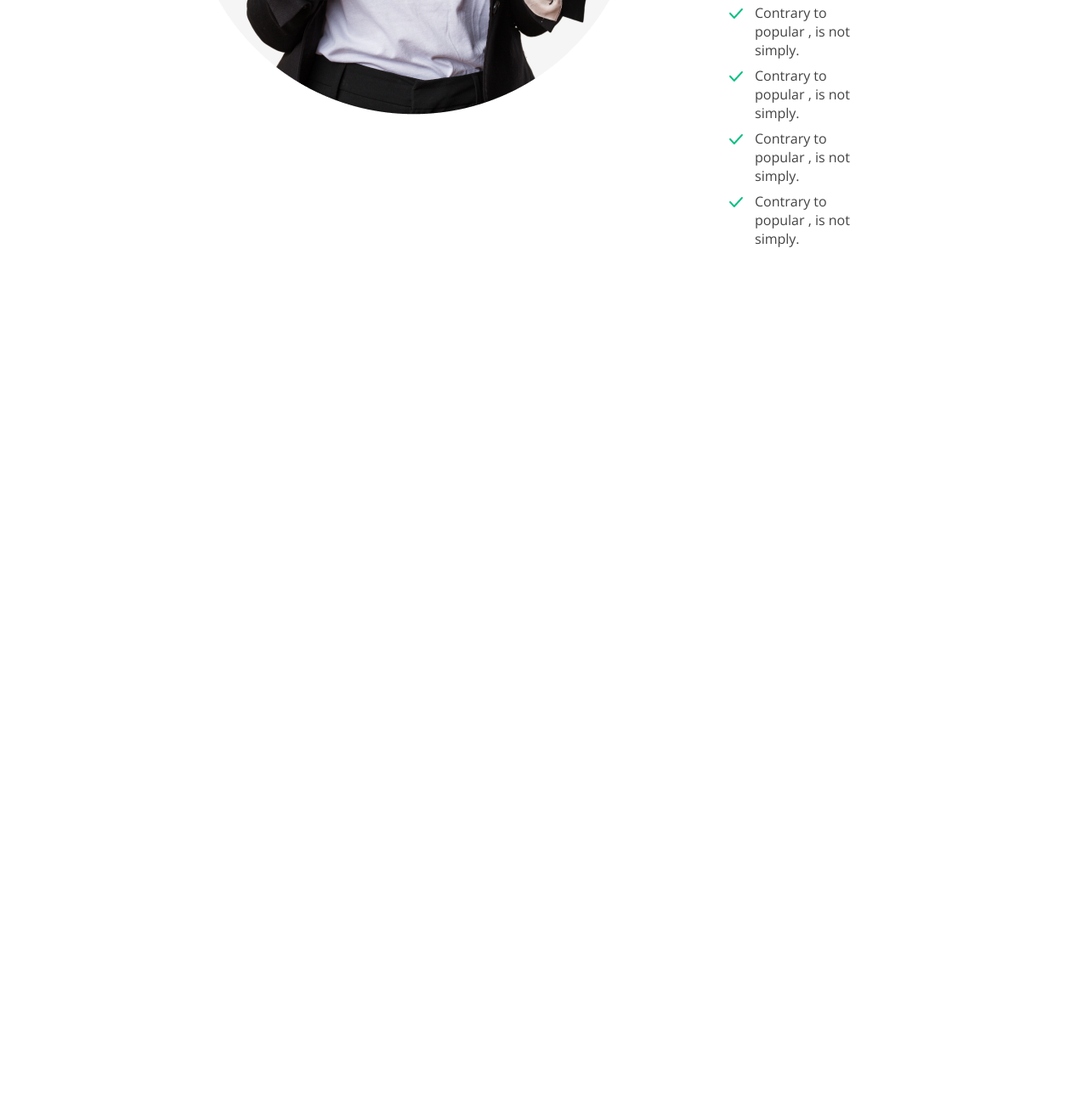
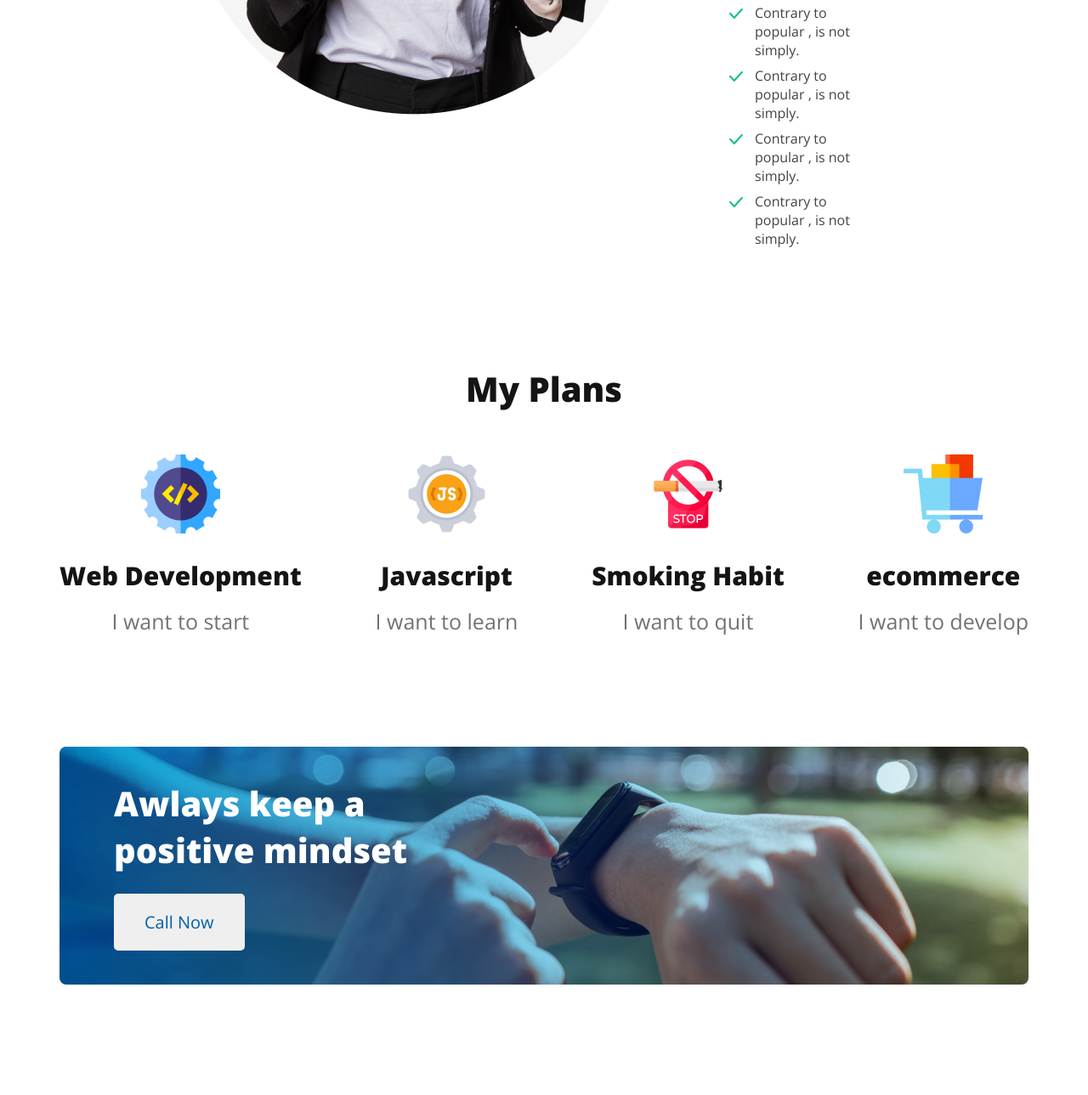
Before and after one commit to Farhan-Afrad/new-year-new-me, a plain HTML site: page index.html in a window 1280 px wide. Shown: the part 1754-3043 px from the top of the page at 85% size. Before the commit the page ends 2054 px from the top, so only its background shows below. Drawn offline with nearby package versions, Linux system fonts and the light colour scheme.

Commit message:
mindset section has been added

```diff
--- a/index.html
+++ b/index.html
@@ -52,7 +52,41 @@
                         </div>
                 </div>
             </div>
+        </section>
+        <!-- my plan section -->
+        <section class="my-plan">
+            <h2 class="plan-title">My Plans</h2>
+            <div class="plan-items-container">
+                <div class="plan-item">
+                    <img src="images/icons/web.png" alt="">
+                    <h3 class="item-title">Web Development</h3>
+                    <p class="item-description">I want to start</p>
+                </div>
+                <div class="plan-item">
+                    <img src="images/icons/js.png" alt="">
+                    <h3 class="item-title">Javascript</h3>
+                    <p class="item-description">I want to learn</p>
+                </div>
+                <div class="plan-item">
+                    <img src="images/icons/smoke.png" alt="">
+                    <h3 class="item-title">Smoking Habit</h3>
+                    <p class="item-description">I want to quit</p>
+                </div>
+                <div class="plan-item">
+                    <img src="images/icons/ecom.png" alt="">
+                    <h3 class="item-title">ecommerce</h3>
+                    <p class="item-description">I want to develop</p>
+                </div>
+            </div>
+        </section>
 
+        <!-- mindset section -->
+
+        <section class="mindset-container">
+            <div class="mindset">
+                <h2 class="mindset-title">Awlays keep a positive mindset</h2>
+                <button class="primary-btn">Call Now</button>
+            </div>
         </section>
     </main>
 </body>
--- a/styles/style.css
+++ b/styles/style.css
@@ -35,7 +35,9 @@
     border-radius: 5px;
     color: #005FAC;
 }
+
 /* my failure section styles */
+
 .myfailure{
     margin: 130px 320px 0 200px ;
     display: flex;
@@ -69,3 +71,63 @@
     width: 24px;
     margin-right: 10px;
 }
+
+/* my plan seciton style */
+
+.my-plan{
+    margin-top: 130px;
+}
+.plan-title{
+    text-align: center;
+    margin-bottom: 50px;
+    font-size: 40px;
+    font-weight: 700;
+    color: #151414;
+}
+.plan-items-container{
+    display: flex;
+    max-width: 1140px;
+    margin: 0 auto;
+    justify-content: space-between;
+    text-align: center;
+}
+.plan-item .item-title{
+    margin-top: 24px;
+    margin-bottom: 16px;
+    font-size: 30px;
+    font-weight: 700;
+    color: #151414;
+}
+.plan-item .item-description{
+    font-size: 25px;
+    font-weight: 500;
+    color: #737272;
+}
+
+/* mindset section styles */
+.mindset-container{
+    display: flex;
+    max-width: 1140px;
+    margin: 0 auto;
+
+}
+.mindset{
+    margin-top: 130px;
+    margin-bottom: 130px;
+    padding: 40px 700px 40px 64px;
+    background: url(../images/watch.png),url(../images/gradient1.png);
+    background-size: cover;
+    background-repeat: no-repeat;
+     /*this is for bonus marks  */
+    background-blend-mode:soft-light;
+    border-radius: 8px;
+}
+.mindset-title{
+    font-size: 40px;
+    font-weight: 650;
+    color: white;
+    margin-bottom: 24px;
+}
+.mindset .primary-btn{
+    padding: 20px 36px;
+}
```
